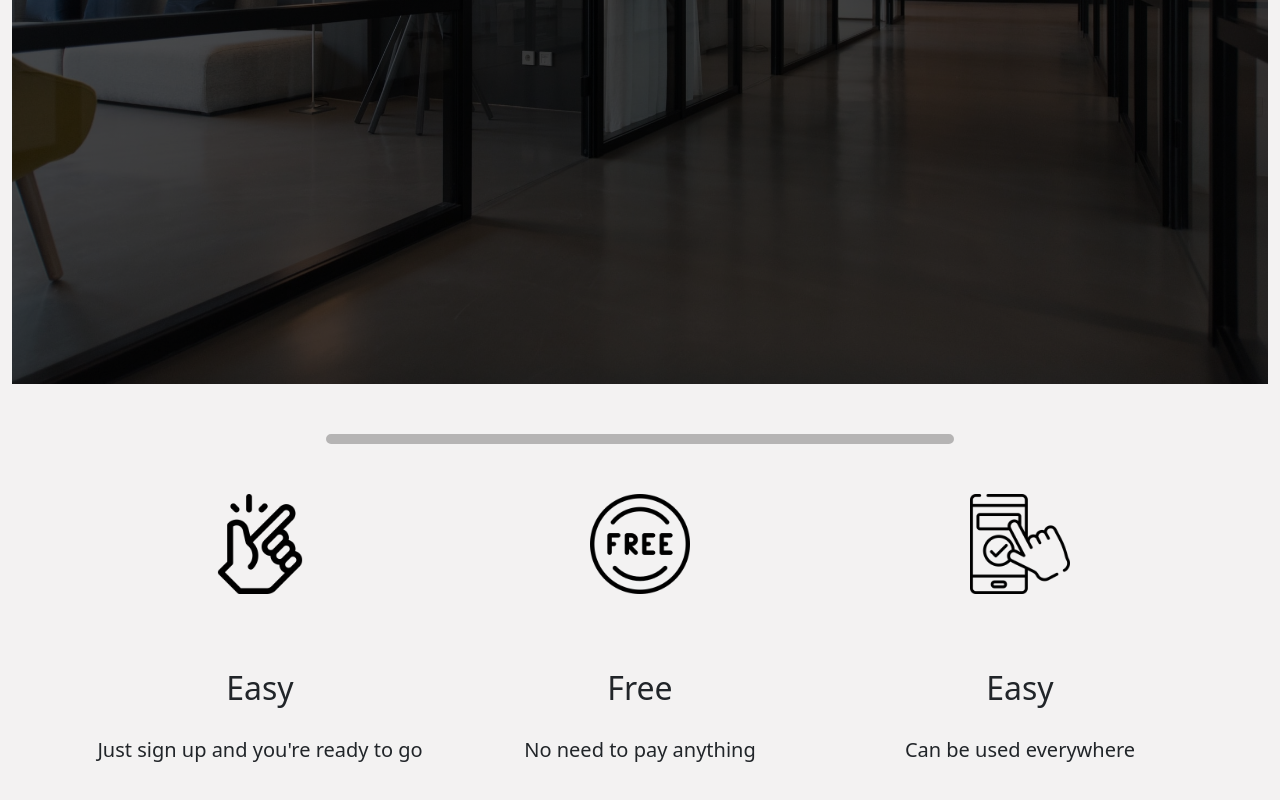
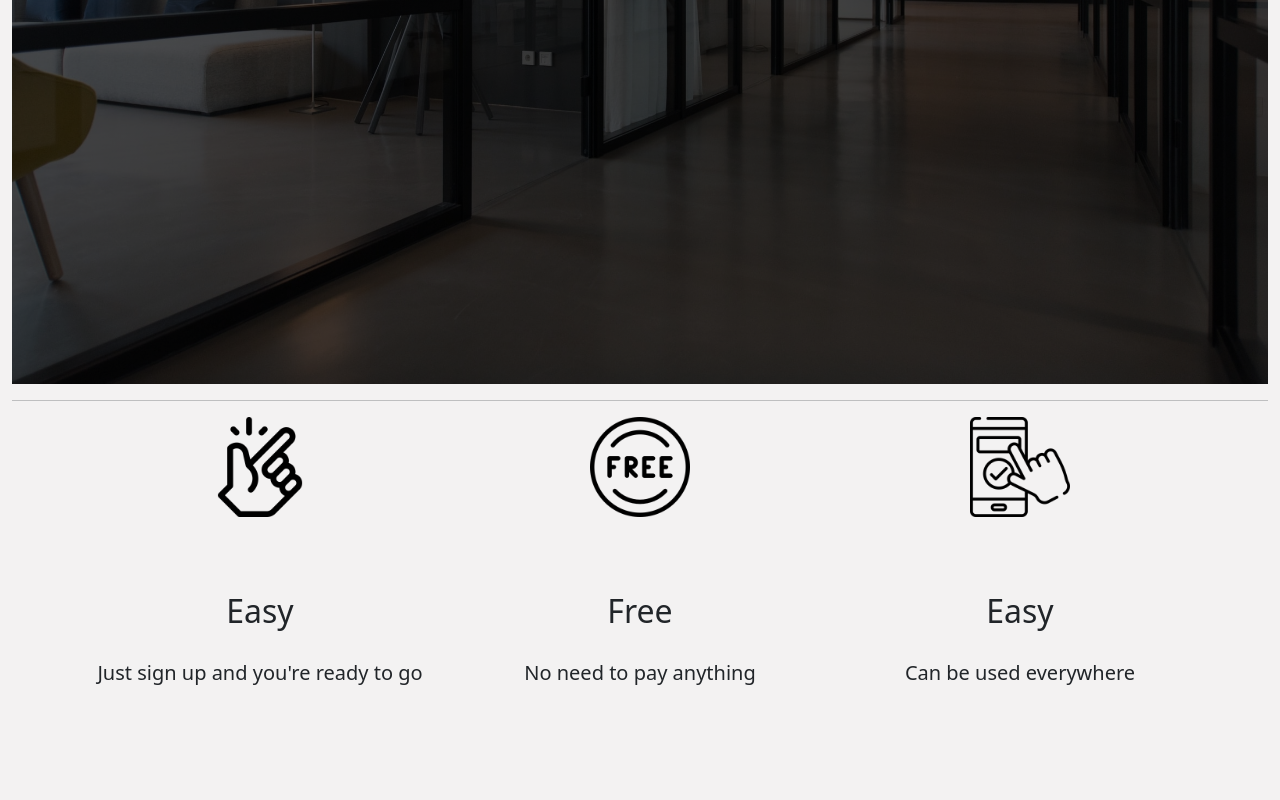
Before and after one commit to AWNRavid/Note-App-FE, a React (Create React App) app: page / in a window 1280 px wide. Shown: the part 506-1306 px from the top of the page. After the commit the page ends 1273 px from the top, so only its background shows below. Built offline with nearby package versions, Linux system fonts and the light colour scheme.

Commit message:
change baseURL

```diff
--- a/src/Components/MainPage.css
+++ b/src/Components/MainPage.css
@@ -9,12 +9,12 @@
   color: rgb(228, 228, 228);
 }
 
-hr {
+/* hr {
   border: 5px solid rgb(0, 0, 0);
   width: 50%;
   margin: 50px auto;
   border-radius: 10px;
-}
+} */
 
 .feature {
   height: 350px;
--- a/src/api/notes.js
+++ b/src/api/notes.js
@@ -1,8 +1,8 @@
 import axios from 'axios';
 
 export default axios.create({
-  baseURL: 'http://localhost:3100/',
-  // baseURL: 'https://vast-sierra-64095.herokuapp.com/',
+  // baseURL: 'http://localhost:3100/',
+  baseURL: 'https://vast-sierra-64095.herokuapp.com/',
   headers: {
     'Authorization': 'Bearer <token>',
     'X-Custom-Header': 'foobar',
```
